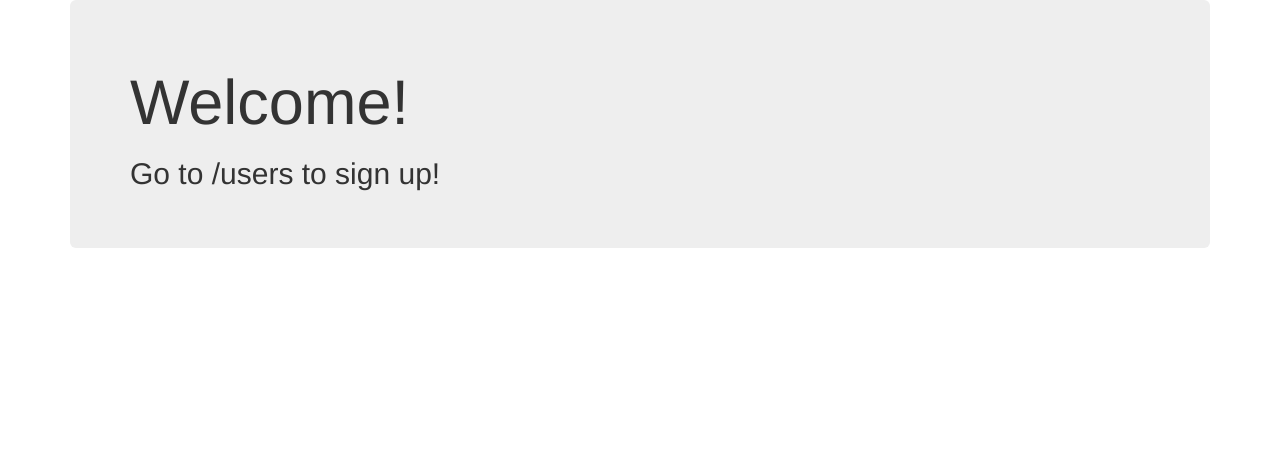
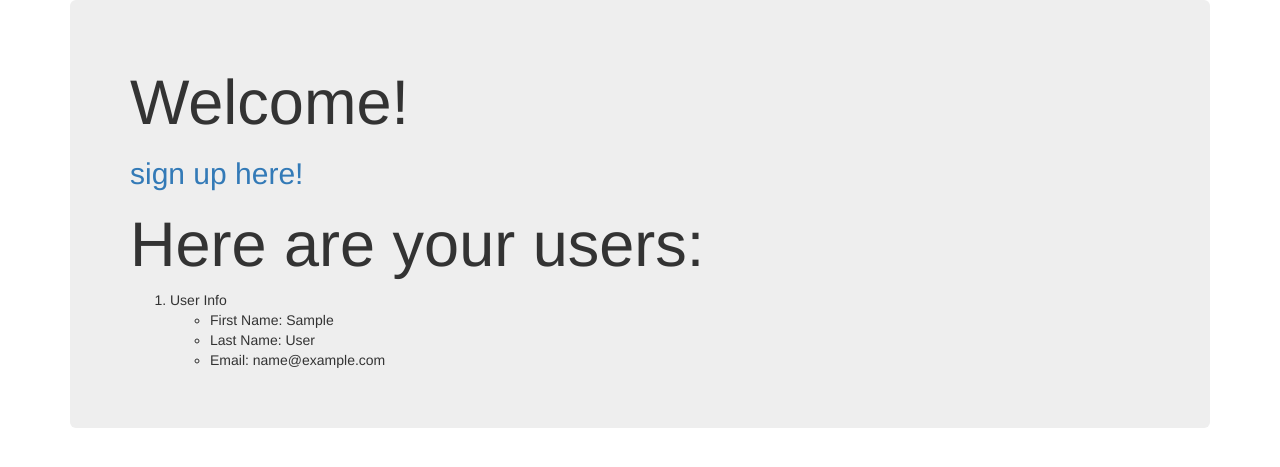
Before and after one commit to jcosta9/projmoc, a Django app: page / in a window 1280 px wide. Shown: the top 467 px of the page. Run offline with Django 3.2, Linux system fonts and the light colour scheme; tables that the repository leaves empty hold one stand-in row (values such as "Sample post"); some libraries are stand-ins or nearby versions.

Commit message:
Initial page lists all users

```diff
--- a/projmocambique/patrimonio/templates/patrimonio/index.html
+++ b/projmocambique/patrimonio/templates/patrimonio/index.html
@@ -9,7 +9,27 @@
     <div class="container">
       <div class="jumbotron">
         <h1>Welcome!</h1>
-        <h2>Go to /users to sign up!</h2>
+        <h2><a href="patrimonio/users.html">sign up here!</a></h2>
+
+        <h1>Here are your users:</h1>
+
+        {% if users%}
+
+        <ol>
+          {% for person in users %}
+          <li>User Info</li>
+            <ul>
+              <li>First Name: {{person.first_name}}</li>
+              <li>Last Name: {{person.last_name}}</li>
+              <li>Email: {{person.email}}</li>
+            </ul>
+            {% endfor %}
+        </ol>
+
+
+
+
+        {% endif %}
       </div>
     </div>
 
--- a/projmocambique/patrimonio/views.py
+++ b/projmocambique/patrimonio/views.py
@@ -1,12 +1,15 @@
 from django.shortcuts import render
 from django.http import HttpResponse
-# from patrimonio.models import User
+from patrimonio.models import User
 from patrimonio.forms import NewUserForm
 # Create your views here.
 
 #first page
 def index(request):
-    return render(request,'patrimonio/index.html')
+    user_list = User.objects.order_by('first_name')
+    user_dict = {"users":user_list}
+    return render(request,'patrimonio/index.html',context=user_dict)
+    # return render(request,'patrimonio/index.html')
 
 def users(request):
 
```
